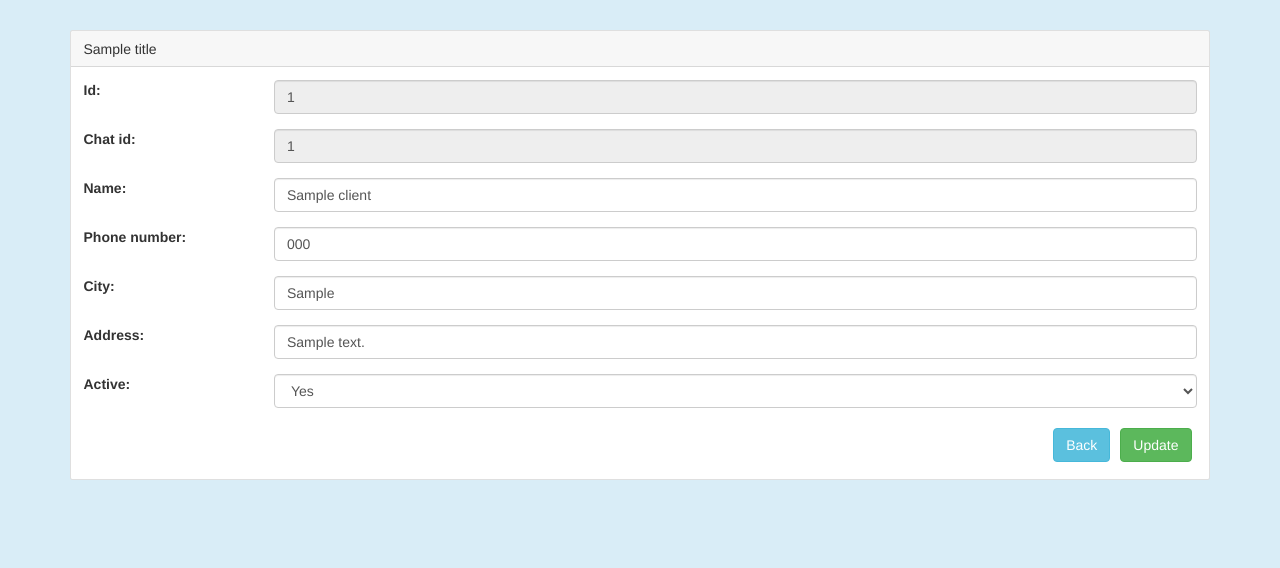
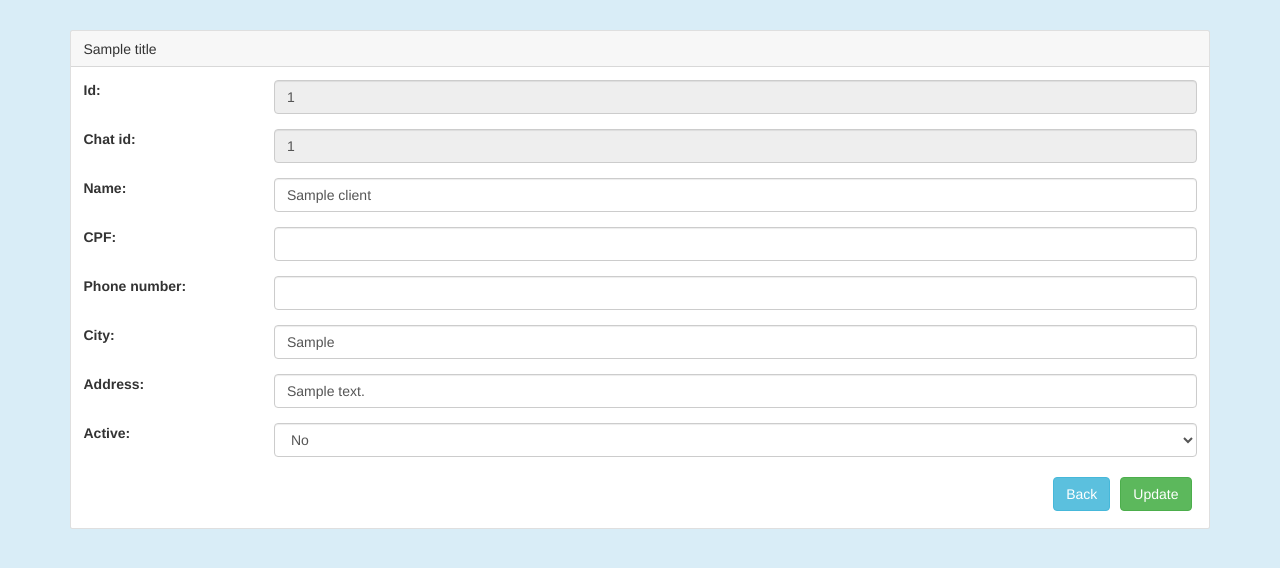
Before and after one commit to Os-Cupinxa/Telegram-Shop-Bot, a Django app: template web/app/frontend/templates/main/clients/edit.html in a window 1280 px wide. Shown: the top 568 px of the page. Run offline with Django 5.2, Linux system fonts and the light colour scheme; tables that the repository leaves empty hold one stand-in row (values such as "Sample post"); the template is opened without the code that fills it: values that come from a table or form of the project are taken from there, most other values are stand-ins (such as "Sample title", 1, 10 or a date in 2020); some libraries are stand-ins or nearby versions.

Commit message:
feat: edit client

```diff
--- a/web/app/frontend/templates/main/clients/edit.html
+++ b/web/app/frontend/templates/main/clients/edit.html
@@ -5,7 +5,7 @@
 
 {% block content %}
 
-{% if client %}
+{% if client and client.id %}
 <form method="post" action="{% url 'client_edit' client.id %}">
   {% csrf_token %}
 
@@ -26,7 +26,7 @@
   <div class="form-group row">
     <label class="col-sm-2">Name:</label>
     <div class="col-sm-10">
-      <input class="form-control" name="name" value="{{ client.name }}">
+      <input class="form-control" name="name" value="{{ client.name }}" required>
       {% if nameError %}
       <div class="text-warning">{{ nameError }}</div>
       {% endif %}
@@ -34,9 +34,16 @@
   </div>
 
   <div class="form-group row">
+    <label class="col-sm-2">CPF:</label>
+    <div class="col-sm-10">
+      <input class="form-control" name="cpf" value="{{ client.cpf }}" required>
+    </div>
+  </div>
+
+  <div class="form-group row">
     <label class="col-sm-2">Phone number:</label>
     <div class="col-sm-10">
-      <input class="form-control" name="phoneNumber" value="{{ client.phoneNumber }}">
+      <input class="form-control" name="phoneNumber" value="{{ client.phone_number }}" required>
       {% if phoneNumberError %}
       <div class="text-warning">{{ phoneNumberError }}</div>
       {% endif %}
@@ -46,7 +53,7 @@
   <div class="form-group row">
     <label class="col-sm-2">City:</label>
     <div class="col-sm-10">
-      <input class="form-control" name="city" value="{{ client.city }}">
+      <input class="form-control" name="city" value="{{ client.city }}" required>
       {% if cityError %}
       <div class="text-warning">{{ cityError }}</div>
       {% endif %}
@@ -56,7 +63,7 @@
   <div class="form-group row">
     <label class="col-sm-2">Address:</label>
     <div class="col-sm-10">
-      <input class="form-control" name="address" value="{{ client.address }}">
+      <input class="form-control" name="address" value="{{ client.address }}" required>
       {% if addressError %}
       <div class="text-warning">{{ addressError }}</div>
       {% endif %}
@@ -66,9 +73,9 @@
   <div class="form-group row">
     <label class="col-sm-2">Active:</label>
     <div class="col-sm-10">
-      <select class="form-control" name="active">
-        <option value="true" {% if client.active %}selected{% endif %}>Yes</option>
-        <option value="false" {% if not client.active %}selected{% endif %}>No</option>
+      <select class="form-control" name="is_active">
+        <option value="1" {% if client.is_active %}selected{% endif %}>Yes</option>
+        <option value="0" {% if not client.is_active %}selected{% endif %}>No</option>
       </select>
     </div>
   </div>
```
Also changed, not shown: web/app/frontend/views.py (+56 -23 lines).
